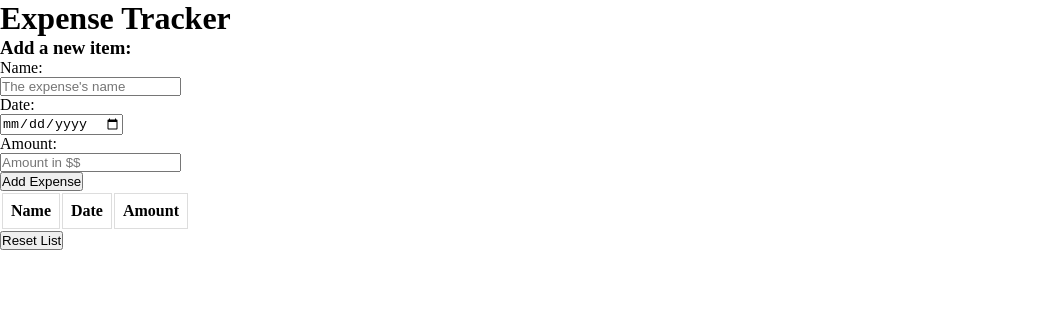
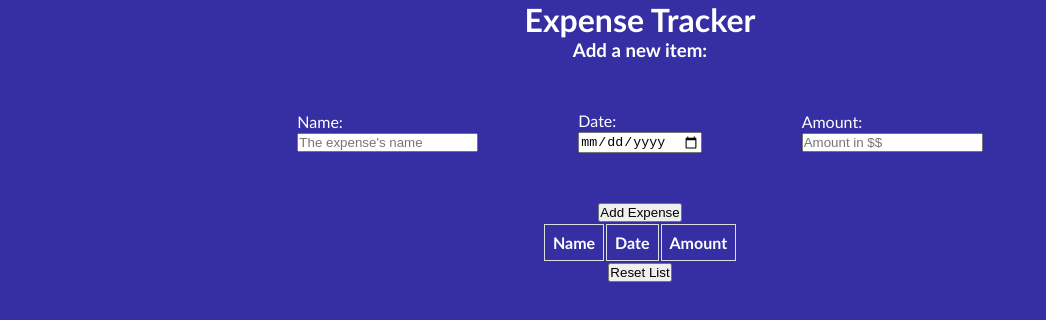
Before and after one commit to RemoteSoul-hub/Expense-Tracker, a plain HTML site: page index.html in a window 1280 px wide. Shown: the whole page, without its empty margins (0-1046 px from the left). Drawn offline with Linux system fonts and the light colour scheme.

Commit message:
CSS style basic for page

```diff
--- a/index.html
+++ b/index.html
@@ -11,13 +11,15 @@
         <h1>Expense Tracker</h1>
     </header>
     <h3>Add a new item:</h3>
+    <div class="row1">
     <div class="name-container"> <p>Name:</p>
     <input type="text" placeholder="The expense's name" name="name" id="name"></div>
     <div class="date-container"> <p>Date:</p>
     <input type="date" placeholder="dd/mm/yyyy" name="date" id="date"></div>
     <div class="amount-container"> <p>Amount:</p>
     <input type="number" placeholder="Amount in $$" name="amount" id="amount"></div>
-
+</div>
+<div class="row2">
     <input type="button" id="submit" value="Add Expense">
     <table id="table">
         <tr class="main">
@@ -28,6 +30,7 @@
     </table>
 
     <input type="button" id="reset" value="Reset List">
+</div>
     <script src="app.js"></script>
 </body>
 </html>
--- a/style.css
+++ b/style.css
@@ -1,11 +1,41 @@
 * {
   padding: 0;
   margin: 0;
+  box-sizing: border-box;
 }
-
+h3 {
+  text-align: center;
+}
 td,
 th {
   border: 1px solid #dddddd;
   text-align: left;
   padding: 8px;
 }
+
+body {
+  background: #362fa3;
+  color: #fff;
+  font-family: "Trebuchet MS", "Lucida Sans Unicode", "Lucida Grande",
+    "Lucida Sans", Arial, sans-serif;
+}
+
+header {
+  text-align: center;
+}
+
+.row1 {
+  display: flex;
+  align-items: center;
+  justify-content: center;
+}
+.row1 div {
+  padding: 50px;
+}
+
+.row2 {
+  display: flex;
+  align-items: center;
+  justify-content: center;
+  flex-direction: column;
+}
```
